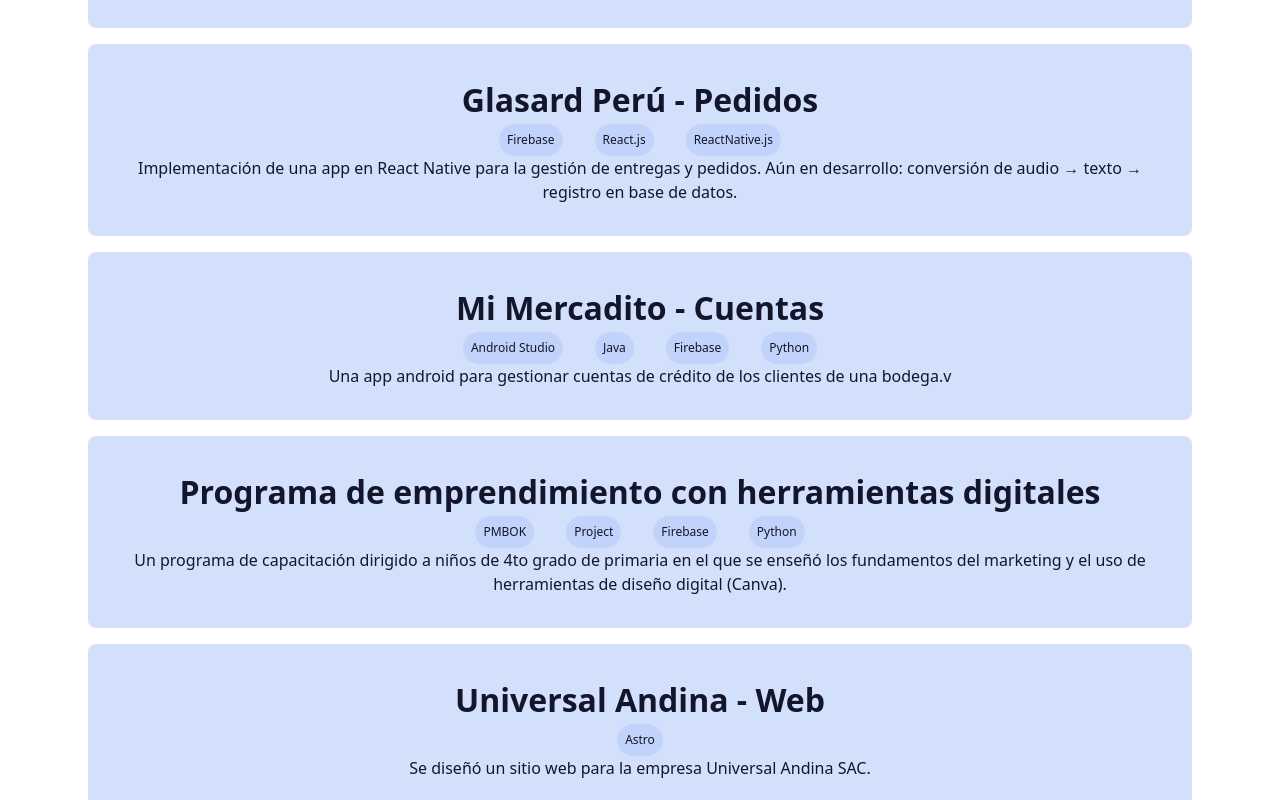
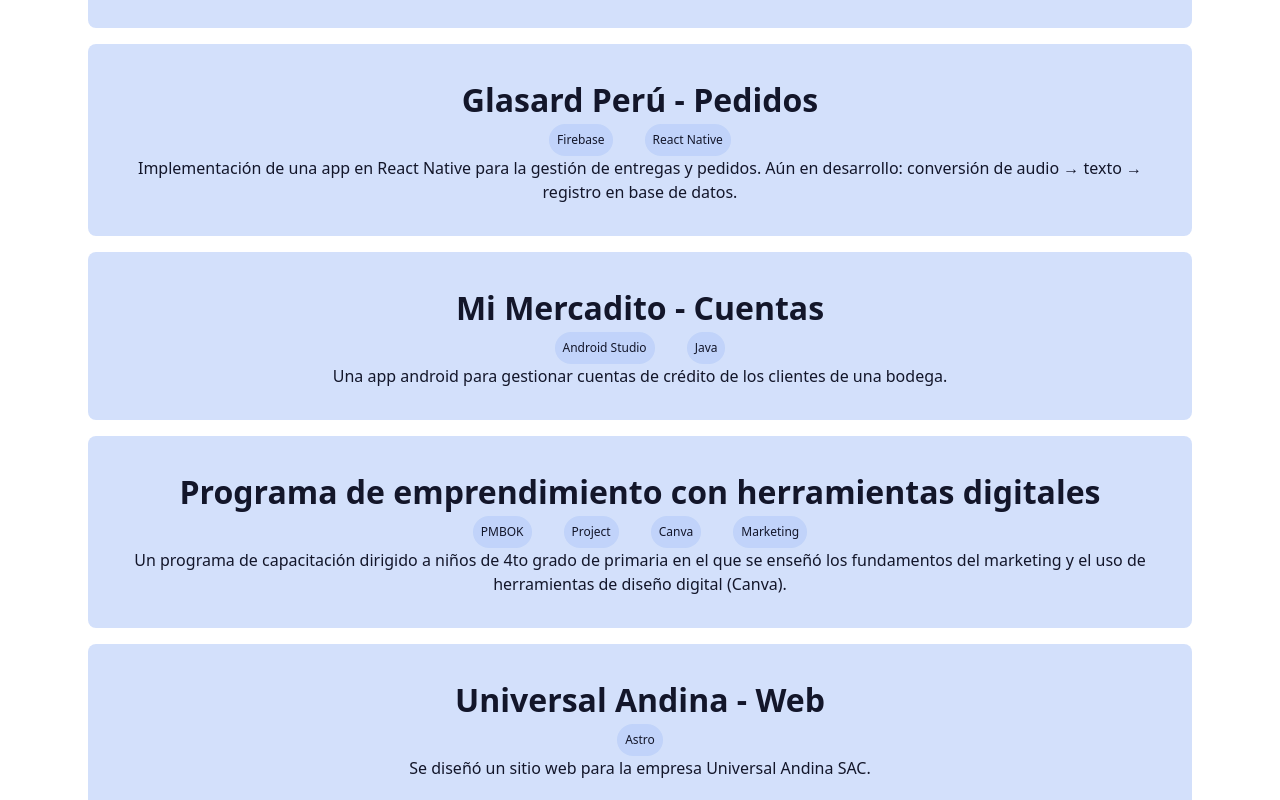
Before and after one commit to DanaMerinoAja/Portafolio, a Next.js app: page /projects in a window 1280 px wide. Shown: the part 860-1660 px from the top of the page. Built offline with nearby package versions, Linux system fonts and the light colour scheme.

Commit message:
corrección de información

```diff
--- a/src/components/Deslizador.jsx
+++ b/src/components/Deslizador.jsx
@@ -28,7 +28,7 @@
             /* antes: bg-white md:min-h-400 (clase inválida) */
             className="bg-background md:min-h-[400px]"
           >
-            <Link href={"/each-project/" + imageInfo.link}>
+            <Link href="/projects">
               <Image
                 src={imageInfo.img}
                 alt={`Slide ${index}`}
@@ -36,7 +36,7 @@
                 height={300}
                 className="block m-auto"
               />
-              <div className="absolute bottom-0 h-20 w-full bg-primary/80 text-primary-foreground p-10 pb-30">
+              <div className="absolute bottom-0 h-10 w-full bg-primary/80 text-primary-foreground p-5 pb-25">
                 <h3 className="font-bold">{imageInfo.nombre}</h3>
                 <p>{imageInfo.descripcion}</p>
               </div>
--- a/src/components/Herramientas.jsx
+++ b/src/components/Herramientas.jsx
@@ -9,13 +9,10 @@
     <div className="overflow-x-auto w-full scrollbar-thin mt-10 mb-15 bg-primary/10">
       <ul className="flex flex-row">
         {herramientas.map((herramienta, index) => (
-          <Link key={index} href={herramienta.href}>
-            {/* antes: hover:bg-indigo-600 */}
-            <li className="flex flex-col p-10 items-center text-center rounded-full transition-colors hover:bg-primary hover:text-primary-foreground text-6xl">
-              {herramienta.logo}
-              <p>{herramienta.nombre}</p>
-            </li>
-          </Link>
+          <li className="flex flex-col p-10 items-center text-center rounded-full transition-colors hover:bg-primary hover:text-primary-foreground text-6xl">
+            {herramienta.logo}
+            <p>{herramienta.nombre}</p>
+          </li>
         ))}
       </ul>
     </div>
--- a/src/data/proyectos.js
+++ b/src/data/proyectos.js
@@ -43,7 +43,7 @@
         "id":3,
         "nombre":"Glasard Perú - Pedidos",
         "descripcion":"Implementación de una app en React Native para la gestión de entregas y pedidos. Aún en desarrollo: conversión de audio → texto → registro en base de datos.",
-        "herramientas":["Firebase", "React.js", "ReactNative.js"],
+        "herramientas":["Firebase", "React Native"],
         "key_words":["App móvil", "Firebase Hosting", "Firebase Firestore"],
         "categoria":"desarrollo",
         "img":glasard,
@@ -52,8 +52,8 @@
     {
         "id":4,
         "nombre":"Mi Mercadito - Cuentas",
-        "descripcion":"Una app android para gestionar cuentas de crédito de los clientes de una bodega.v",
-        "herramientas":["Android Studio", "Java", "Firebase", "Python"],
+        "descripcion":"Una app android para gestionar cuentas de crédito de los clientes de una bodega.",
+        "herramientas":["Android Studio", "Java"],
         "key_words":["Servidor", "Tiempo real"],
         "categoria":"desarrollo",
         "img":cuentasLogo,
@@ -63,7 +63,7 @@
         "id":5,
         "nombre":"Programa de emprendimiento con herramientas digitales",
         "descripcion":"Un programa de capacitación dirigido a niños de 4to grado de primaria en el que se enseñó los fundamentos del marketing y el uso de herramientas de diseño digital (Canva).",
-        "herramientas":["PMBOK", "Project", "Firebase", "Python"],
+        "herramientas":["PMBOK", "Project", "Canva", "Marketing"],
         "key_words":["Servidor", "Tiempo real"],
         "categoria":"gestion",
         "img":marketing,
@@ -74,7 +74,7 @@
         "nombre":"Universal Andina - Web",
         "descripcion":"Se diseñó un sitio web para la empresa Universal Andina SAC.",
         "herramientas":["Astro"],
-        "key_words":["Sitio web", "Firebase Hosting"],
+        "key_words":["Sitio web"],
         "categoria":"desarrollo",
         "img":andina,
         "link":"universal-andina"
@@ -94,7 +94,7 @@
         "nombre":"Innova Foods - Web",
         "descripcion":"Se diseñó un sitio web de para la empresa InnovaFoods en Wix.",
         "herramientas":["Wix"],
-        "key_words":["Sitio web", "Firebase Hosting"],
+        "key_words":["Sitio web", "Wix"],
         "categoria":"desarrollo",
         "img":innova,
         "link":"innova-foods"
```
